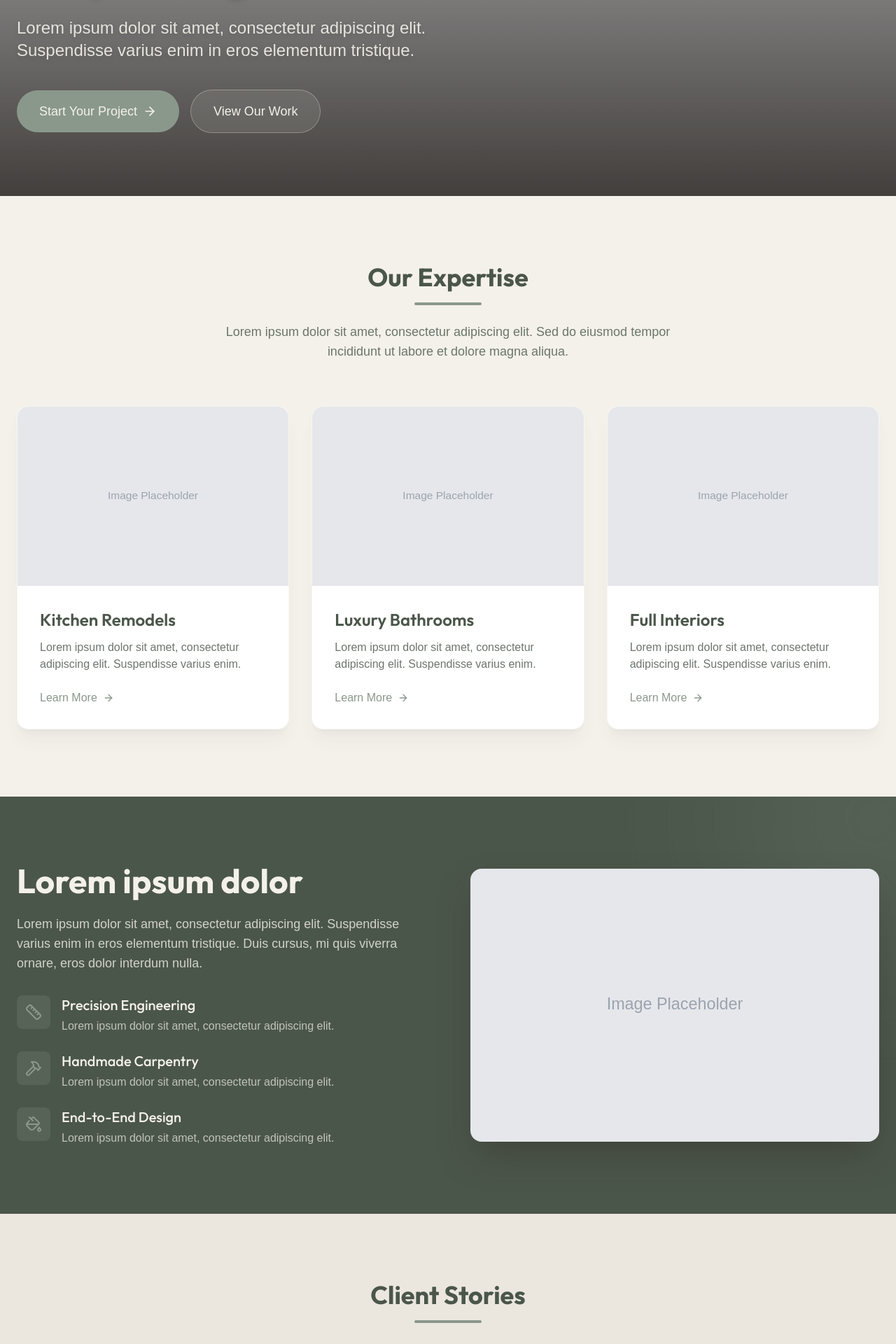
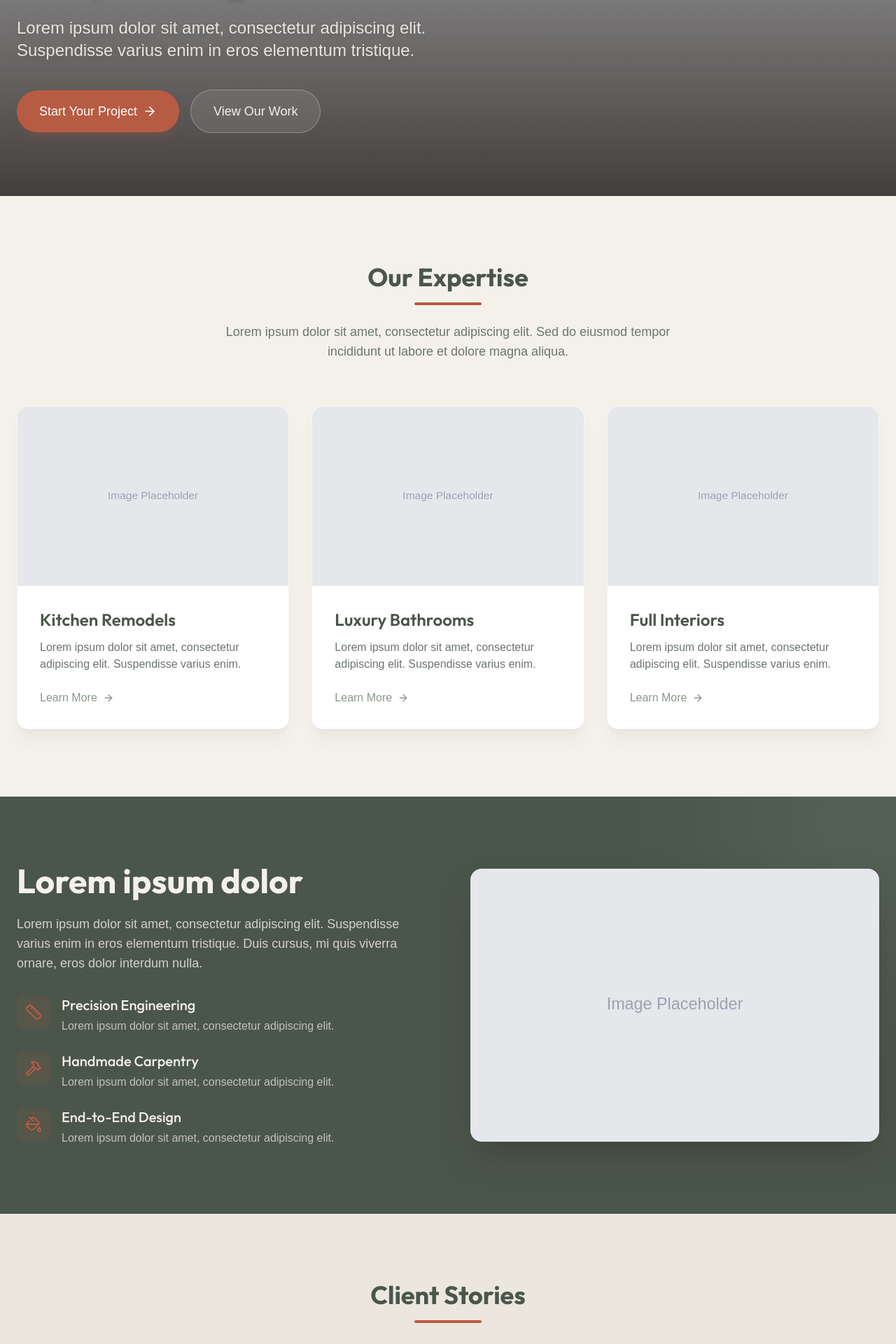
Before and after one commit to pineforgedigital/Aesthetic-Design-Construction_id-0002, a Next.js app: page / in a window 1280 px wide. Shown: the part 520-2440 px from the top of the page at 70% size. Built offline with nearby package versions, Linux system fonts and the light colour scheme.

Commit message:
Introduce terracotta highlight color across UI

```diff
--- a/src/app/about/page.tsx
+++ b/src/app/about/page.tsx
@@ -73,7 +73,7 @@ export default function AboutPage() {
         <div className="max-w-7xl mx-auto">
           <div className="text-center mb-16">
             <h2 className="font-outfit text-4xl font-bold text-primary-contrast mb-4">Our Proven Process</h2>
-            <div className="h-1 w-24 bg-secondary-accent mx-auto rounded-full mb-6"></div>
+            <div className="h-1 w-24 bg-highlight mx-auto rounded-full mb-6"></div>
             <p className="text-tertiary-accent max-w-2xl mx-auto text-lg">
               Lorem ipsum dolor sit amet, consectetur adipiscing elit. Sed do eiusmod tempor incididunt ut labore et dolore magna aliqua.
             </p>
@@ -115,21 +115,21 @@ export default function AboutPage() {
 
           <div className="grid grid-cols-1 md:grid-cols-3 gap-12">
             <div className="text-center">
-              <div className="w-20 h-20 mx-auto bg-secondary-accent/10 text-secondary-accent rounded-full flex items-center justify-center mb-6">
+              <div className="w-20 h-20 mx-auto bg-highlight/10 text-highlight rounded-full flex items-center justify-center mb-6">
                 <ShieldCheck size={40} />
               </div>
               <h3 className="font-outfit text-2xl font-bold text-primary-contrast mb-4">Master Craftsmanship</h3>
               <p className="text-tertiary-accent">Lorem ipsum dolor sit amet, consectetur adipiscing elit. Suspendisse varius enim in eros elementum tristique.</p>
             </div>
             <div className="text-center">
-              <div className="w-20 h-20 mx-auto bg-secondary-accent/10 text-secondary-accent rounded-full flex items-center justify-center mb-6">
+              <div className="w-20 h-20 mx-auto bg-highlight/10 text-highlight rounded-full flex items-center justify-center mb-6">
                 <HeartHandshake size={40} />
               </div>
               <h3 className="font-outfit text-2xl font-bold text-primary-contrast mb-4">Transparent Communication</h3>
               <p className="text-tertiary-accent">Lorem ipsum dolor sit amet, consectetur adipiscing elit. Suspendisse varius enim in eros elementum tristique.</p>
             </div>
             <div className="text-center">
-              <div className="w-20 h-20 mx-auto bg-secondary-accent/10 text-secondary-accent rounded-full flex items-center justify-center mb-6">
+              <div className="w-20 h-20 mx-auto bg-highlight/10 text-highlight rounded-full flex items-center justify-center mb-6">
                 <Lightbulb size={40} />
               </div>
               <h3 className="font-outfit text-2xl font-bold text-primary-contrast mb-4">Innovative Solutions</h3>
@@ -145,7 +145,7 @@ export default function AboutPage() {
           <h2 className="font-outfit text-4xl font-bold text-primary-base mb-6">Ready to start your journey?</h2>
           <Link
             href="/contact"
-            className="inline-flex px-10 py-4 bg-primary-base text-primary-contrast hover:bg-secondary-accent hover:text-primary-base transition-all rounded-full font-bold text-lg items-center"
+            className="inline-flex px-10 py-4 bg-highlight text-white hover:bg-[#A34F3A] transition-all rounded-full font-bold text-lg items-center shadow-xl shadow-highlight/20"
           >
             Contact Us Today
           </Link>
--- a/src/app/contact/page.tsx
+++ b/src/app/contact/page.tsx
@@ -187,7 +187,7 @@ export default function ContactPage() {
 
                   <button
                     type="submit"
-                    className="w-full py-4 bg-primary-contrast text-primary-base rounded-xl font-bold text-lg hover:bg-secondary-accent transition-colors flex items-center justify-center gap-2"
+                    className="w-full py-4 bg-highlight text-white rounded-xl font-bold text-lg hover:bg-[#A34F3A] transition-colors flex items-center justify-center gap-2 shadow-xl shadow-highlight/20"
                   >
                     Submit Inquiry <Send size={20} />
                   </button>
--- a/src/app/globals.css
+++ b/src/app/globals.css
@@ -14,6 +14,7 @@
   --color-secondary-accent: #8A988B;
   --color-tertiary-accent: #6B766C;
   --color-fine-detail: #35302C;
+  --color-highlight: #B85B43; /* Warm Terracotta / Rust */
 
   --font-sans: var(--font-inter);
   --font-outfit: var(--font-outfit);
--- a/src/app/page.tsx
+++ b/src/app/page.tsx
@@ -38,7 +38,7 @@ export default function Home() {
             <div className="flex flex-col sm:flex-row gap-4 items-center justify-start">
               <Link
                 href="/contact"
-                className="px-8 py-4 bg-secondary-accent text-primary-base hover:bg-tertiary-accent transition-all rounded-full font-medium text-lg flex items-center gap-2"
+                className="px-8 py-4 bg-highlight text-white hover:bg-[#A34F3A] transition-all rounded-full font-medium text-lg flex items-center gap-2 shadow-lg shadow-highlight/20"
               >
                 Start Your Project <ArrowRight size={20} />
               </Link>
@@ -57,7 +57,7 @@ export default function Home() {
       <section className="py-24 max-w-7xl mx-auto px-6">
         <div className="text-center mb-16">
           <h2 className="font-outfit text-4xl font-bold text-primary-contrast mb-4">Our Expertise</h2>
-          <div className="h-1 w-24 bg-secondary-accent mx-auto rounded-full mb-6"></div>
+          <div className="h-1 w-24 bg-highlight mx-auto rounded-full mb-6"></div>
           <p className="text-tertiary-accent max-w-2xl mx-auto text-lg">
             Lorem ipsum dolor sit amet, consectetur adipiscing elit. Sed do eiusmod tempor incididunt ut labore et dolore magna aliqua.
           </p>
@@ -128,7 +128,7 @@ export default function Home() {
             </p>
             <div className="space-y-6">
               <div className="flex items-start gap-4">
-                <div className="p-3 bg-secondary-accent/20 rounded-lg text-secondary-accent">
+                <div className="p-3 bg-highlight/10 rounded-lg text-highlight">
                   <Ruler size={24} />
                 </div>
                 <div>
@@ -137,7 +137,7 @@ export default function Home() {
                 </div>
               </div>
               <div className="flex items-start gap-4">
-                <div className="p-3 bg-secondary-accent/20 rounded-lg text-secondary-accent">
+                <div className="p-3 bg-highlight/10 rounded-lg text-highlight">
                   <Hammer size={24} />
                 </div>
                 <div>
@@ -146,7 +146,7 @@ export default function Home() {
                 </div>
               </div>
               <div className="flex items-start gap-4">
-                <div className="p-3 bg-secondary-accent/20 rounded-lg text-secondary-accent">
+                <div className="p-3 bg-highlight/10 rounded-lg text-highlight">
                   <PaintBucket size={24} />
                 </div>
                 <div>
@@ -173,7 +173,7 @@ export default function Home() {
       <section className="py-24 bg-[#EBE7DF]">
         <div className="max-w-7xl mx-auto px-6 text-center">
           <h2 className="font-outfit text-4xl font-bold text-primary-contrast mb-4">Client Stories</h2>
-          <div className="h-1 w-24 bg-secondary-accent mx-auto rounded-full mb-16"></div>
+          <div className="h-1 w-24 bg-highlight mx-auto rounded-full mb-16"></div>
 
           <div className="grid grid-cols-1 md:grid-cols-3 gap-8">
             {[
@@ -186,7 +186,7 @@ export default function Home() {
                 whileHover={{ y: -5 }}
                 className="bg-primary-base p-8 rounded-2xl shadow-lg shadow-fine-detail/5 text-left border border-white"
               >
-                <div className="flex gap-1 text-secondary-accent mb-6">
+                <div className="flex gap-1 text-highlight mb-6">
                   <Star size={18} fill="currentColor" />
                   <Star size={18} fill="currentColor" />
                   <Star size={18} fill="currentColor" />
@@ -217,7 +217,7 @@ export default function Home() {
           <p className="text-primary-base/70 text-xl mb-10">Lorem ipsum dolor sit amet, consectetur adipiscing elit. Suspendisse varius enim.</p>
           <Link
             href="/contact"
-            className="inline-flex px-10 py-4 bg-primary-base text-primary-contrast hover:bg-secondary-accent hover:text-primary-base transition-all rounded-full font-bold text-lg items-center gap-2"
+            className="inline-flex px-10 py-4 bg-highlight text-white hover:bg-[#A34F3A] transition-all rounded-full font-bold text-lg items-center gap-2 shadow-xl shadow-highlight/20"
           >
             Contact Us Today
           </Link>
```
